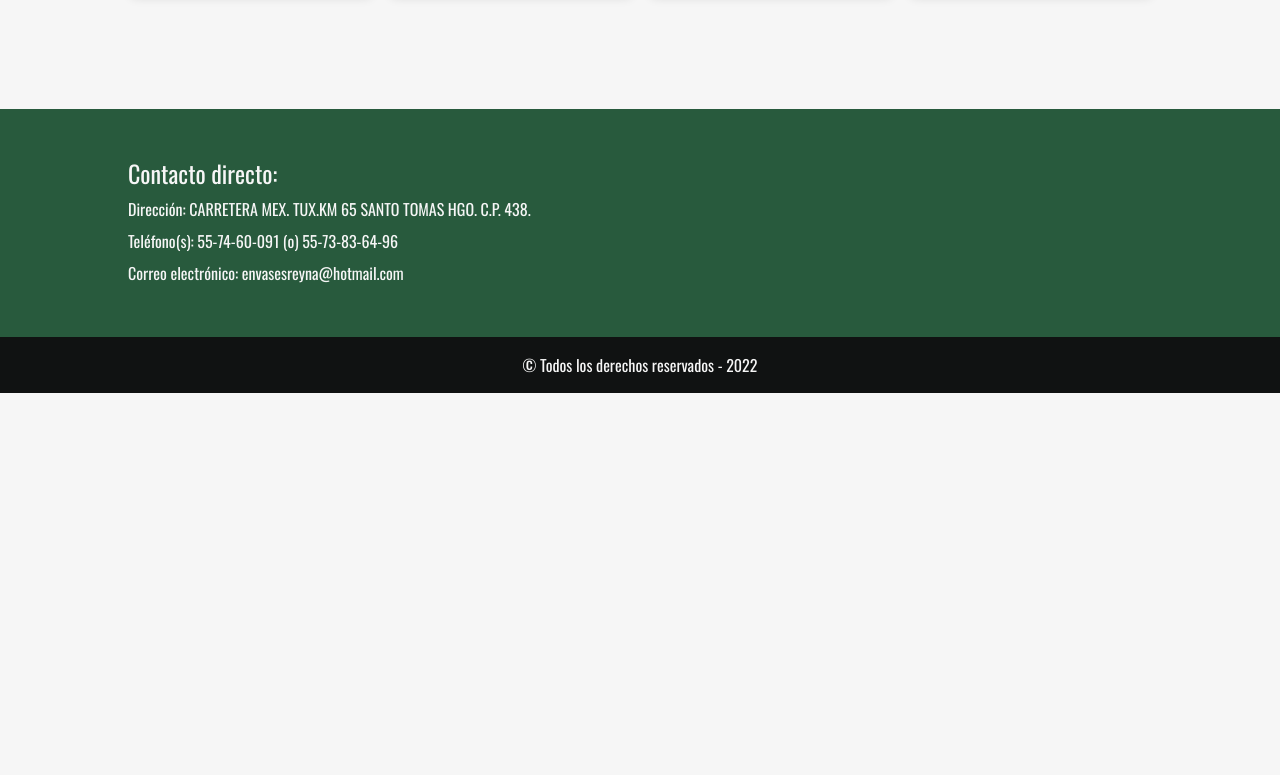
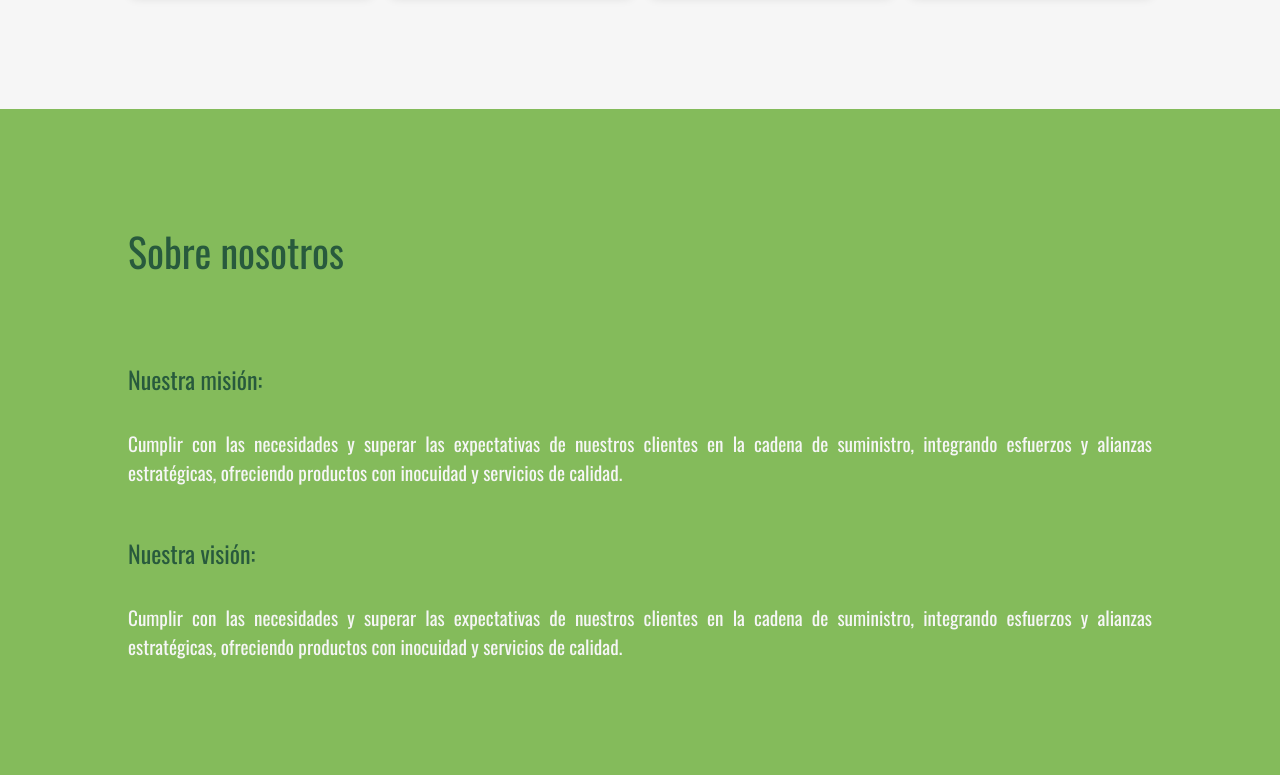
Before and after one commit to ricardoggz/env-reyna-website, a plain HTML site: page index.html in a window 1280 px wide. Shown: the part 1125-1900 px from the top of the page. Before the commit the page ends 1518 px from the top, so only its background shows below. Drawn offline with nearby package versions, Linux system fonts and the light colour scheme; files whose address does not match are found by name.

Commit message:
seccion de nosotros agregada

```diff
--- a/index.html
+++ b/index.html
@@ -26,7 +26,7 @@
                     <li><a href="#home" class="btn_option">Inicio</a></li>
                     <li><a href="#services" class="btn_option">Servicios</a></li>
                     <li><a href="#" class="btn_option">Contacto</a></li>
-                    <li><a href="#" class="btn_option">Nosotros</a></li>
+                    <li><a href="#about" class="btn_option">Nosotros</a></li>
                 </ul>
             </nav>
         </header>
@@ -73,6 +73,23 @@
               </ul>
           </div>
         </section>
+        <section class="container_section about" id="about">
+            <div class="container">
+                <h1>Sobre nosotros</h1>
+                <h2>Nuestra misión:</h2>
+                <p>
+                    Cumplir con las necesidades y superar las expectativas de nuestros clientes en la cadena
+                    de suministro, integrando esfuerzos y alianzas estratégicas, ofreciendo productos con inocuidad
+                    y servicios de calidad.
+                </p>
+                <h2>Nuestra visión:</h2>
+                <p>
+                    Cumplir con las necesidades y superar las expectativas de nuestros clientes en la cadena
+                    de suministro, integrando esfuerzos y alianzas estratégicas, ofreciendo productos con inocuidad
+                    y servicios de calidad.
+                </p>
+            </div>
+        </section>
         <footer>
             <div class="container contact_options">
                 <ul>
--- /dev/null
+++ b/styles/about.css
@@ -0,0 +1,10 @@
+.about{
+    width:100%;
+    background: var(--color-green);
+    color:var(--color-light);
+}
+.about p{
+    padding-bottom:3rem;
+    font-size:1.2rem;
+    text-align: justify;
+}
--- a/styles/generalStyles.css
+++ b/styles/generalStyles.css
@@ -27,6 +27,11 @@ h1 {
     color:var(--color-green-secondary);
     padding-bottom:5rem;
 }
+h2 {
+    font-weight:400;
+    color:var(--color-green-secondary);
+    padding-bottom: 2rem;
+}
 /*ui colors*/
 :root{
     --color-dark:#101212;
--- a/styles/index.css
+++ b/styles/index.css
@@ -1,5 +1,6 @@
 /*components styles*/
 @import url("./hero.css");
+@import url("./about.css");
 @import url("./button.css");
 @import url("./footer.css");
 @import url("./header.css");
```
